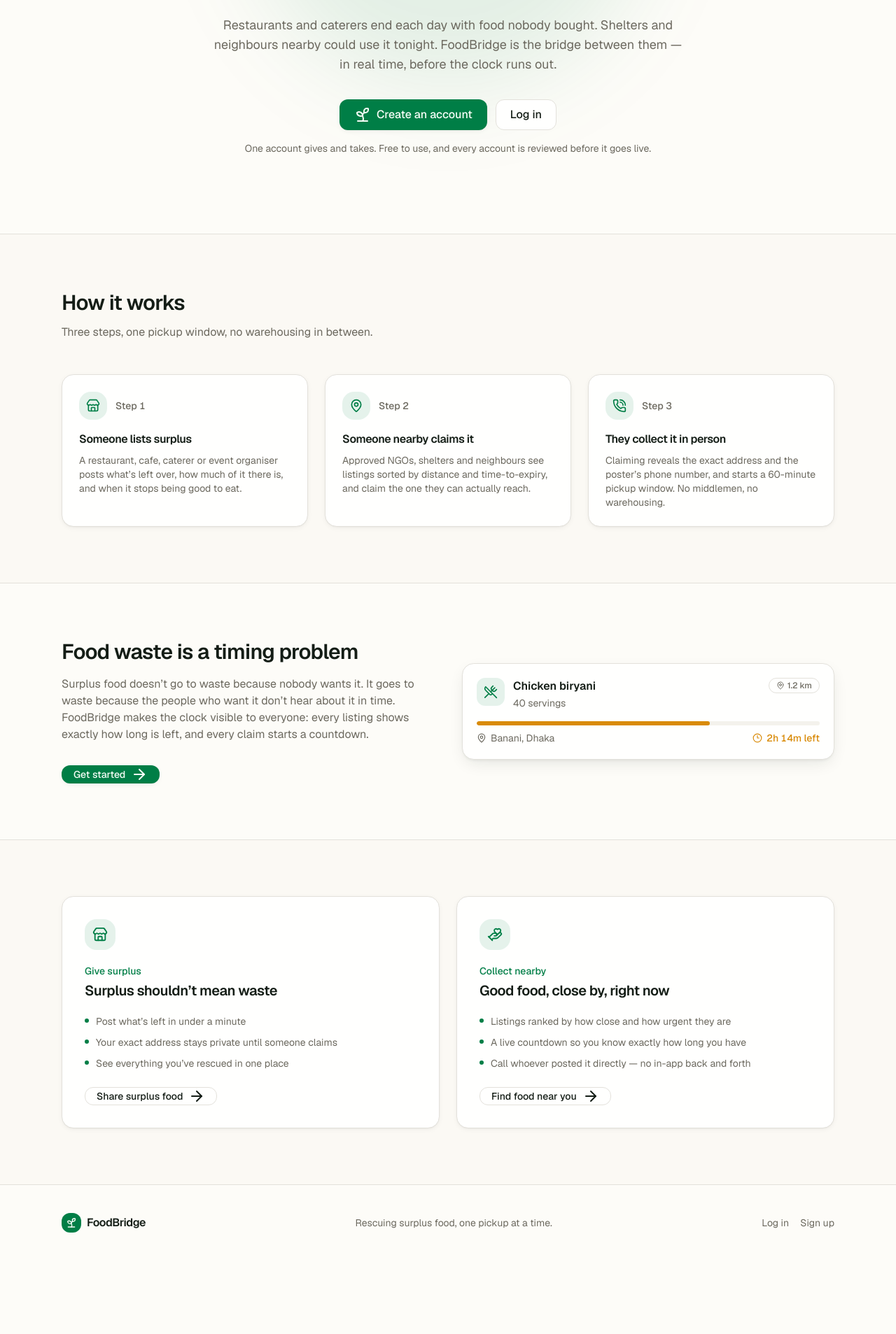
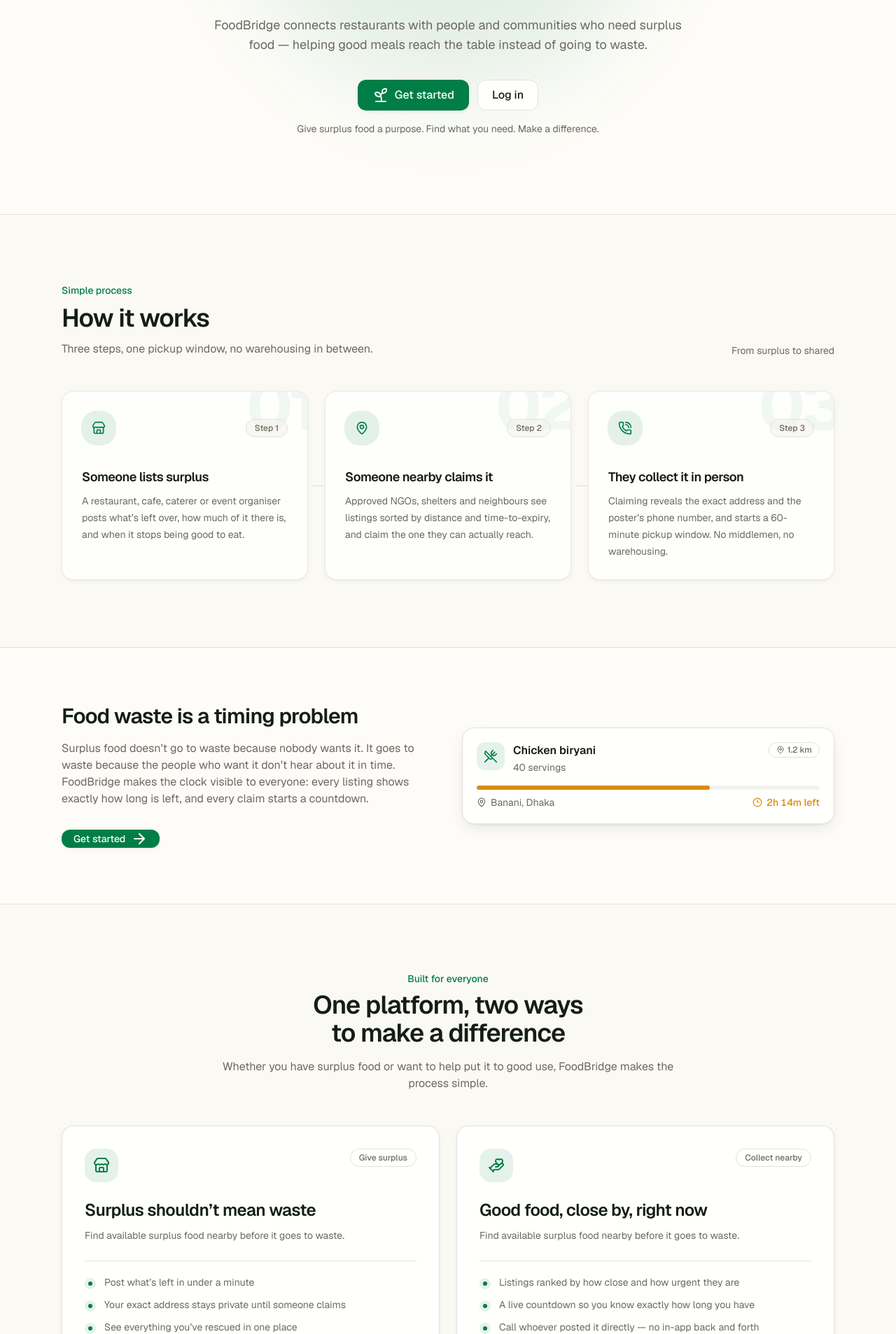
Before and after one commit to NoobCoderClub/FoodBridge, a Next.js app in the folder apps/client/: page / in a window 1280 px wide. Shown: the part 353-2260 px from the top of the page at 70% size. Before the commit the page ends 2155 px from the top, so only its background shows below. Built offline with nearby package versions, Linux system fonts and the light colour scheme.

Commit message:
Redesign/client homepage (#60)
* redesign/client-homepage

* homepage hero, process, audience card design

```diff
--- a/apps/client/src/app/page.tsx
+++ b/apps/client/src/app/page.tsx
@@ -90,8 +90,9 @@
         <section className="relative overflow-hidden">
           <div
             aria-hidden="true"
-            className="pointer-events-none absolute -top-40 left-1/2 size-[36rem] -translate-x-1/2 rounded-full bg-primary/10 blur-3xl"
+            className="pointer-events-none absolute -top-40 left-1/2 size-144 -translate-x-1/2 rounded-full bg-primary/10 blur-3xl"
           />
+
           <div className="relative mx-auto w-full max-w-6xl px-4 py-20 sm:px-6 sm:py-28">
             <div className="mx-auto max-w-3xl text-center">
               <span className="inline-flex items-center gap-2 rounded-full border border-border bg-card px-3 py-1 text-sm text-muted-foreground shadow-soft">
@@ -100,28 +101,27 @@
               </span>
 
               <h1 className="mt-6 text-4xl font-semibold tracking-tight text-balance sm:text-5xl lg:text-6xl">
-                Surplus food, redistributed <span className="text-primary">before it spoils</span>.
+                Good food deserves a <span className="text-primary">second chance.</span>
               </h1>
 
               <p className="mx-auto mt-6 max-w-2xl text-lg text-muted-foreground text-pretty">
-                Restaurants and caterers end each day with food nobody bought. Shelters and
-                neighbours nearby could use it tonight. FoodBridge is the bridge between them — in
-                real time, before the clock runs out.
+                FoodBridge connects restaurants with people and communities who need surplus food —
+                helping good meals reach the table instead of going to waste.
               </p>
 
               <div className="mt-9 flex flex-col justify-center gap-3 sm:flex-row">
                 <Button size="lg" render={<Link href="/signup" />}>
                   <Sprout aria-hidden="true" />
-                  Create an account
+                  Get started
                 </Button>
+
                 <Button size="lg" variant="outline" render={<Link href="/login" />}>
                   Log in
                 </Button>
               </div>
 
               <p className="mt-4 text-sm text-muted-foreground">
-                One account gives and takes. Free to use, and every account is reviewed before it
-                goes live.
+                Give surplus food a purpose. Find what you need. Make a difference.
               </p>
             </div>
           </div>
@@ -129,31 +129,84 @@
 
         {/* How it works */}
         <section className="border-t border-border bg-muted/30">
-          <div className="mx-auto w-full max-w-6xl px-4 py-20 sm:px-6">
+          <div className="mx-auto w-full max-w-6xl px-4 py-20 sm:px-6 sm:py-24">
+            {/* Section Header */}
+            <div className="flex flex-col gap-4 sm:flex-row sm:items-end sm:justify-between">
               <div className="max-w-2xl">
-              <h2 className="text-3xl font-semibold tracking-tight">How it works</h2>
+                <span className="text-sm font-medium text-primary">Simple process</span>
+
+                <h2 className="mt-2 text-3xl font-semibold tracking-tight sm:text-4xl">
+                  How it works
+                </h2>
+
                 <p className="mt-3 text-muted-foreground">
                   Three steps, one pickup window, no warehousing in between.
                 </p>
               </div>
 
-            <ol className="mt-12 grid gap-6 md:grid-cols-3">
+              <div className="hidden text-sm text-muted-foreground sm:block">
+                From surplus to shared
+              </div>
+            </div>
+
+            {/* Steps */}
+            <ol className="mt-12 grid gap-5 md:grid-cols-3 md:gap-6">
               {STEPS.map((step, index) => (
-                <li key={step.title}>
-                  <Card className="h-full gap-4 p-6">
-                    <div className="flex items-center gap-3">
-                      <span className="flex size-10 items-center justify-center rounded-xl bg-primary/10 text-primary">
+                <li key={step.title} className="group relative">
+                  <Card
+                    className="
+              relative h-full overflow-hidden border-border/70
+              bg-card/80 p-6 shadow-sm
+              transition-all duration-300
+              hover:-translate-y-1 hover:shadow-lg
+              sm:p-7
+            "
+                  >
+                    {/* Background number */}
+                    <span
+                      aria-hidden="true"
+                      className="
+                pointer-events-none absolute -right-3 -top-7
+                text-8xl font-bold tracking-tighter
+                text-primary/5 transition-colors duration-300
+                group-hover:text-primary/10
+              "
+                    >
+                      {String(index + 1).padStart(2, '0')}
+                    </span>
+
+                    {/* Top row */}
+                    <div className="relative flex items-center justify-between">
+                      <div className="flex size-12 items-center justify-center rounded-2xl bg-primary/10 text-primary ring-1 ring-primary/10 transition-transform duration-300 group-hover:scale-105">
                         <step.icon className="size-5" aria-hidden="true" />
-                      </span>
-                      <span className="tabular text-sm font-medium text-muted-foreground">
+                      </div>
+
+                      <span className="rounded-full border border-border bg-muted/50 px-3 py-1 text-xs font-medium text-muted-foreground">
                         Step {index + 1}
                       </span>
                     </div>
-                    <div>
-                      <h3 className="font-semibold">{step.title}</h3>
-                      <p className="mt-2 text-sm text-muted-foreground">{step.body}</p>
+
+                    {/* Content */}
+                    <div className="relative mt-8">
+                      <h3 className="text-lg font-semibold tracking-tight">{step.title}</h3>
+
+                      <p className="mt-2 text-sm leading-6 text-muted-foreground">{step.body}</p>
                     </div>
+
+                    {/* Bottom accent */}
+                    <div className="absolute inset-x-0 bottom-0 h-0.5 origin-left scale-x-0 bg-primary transition-transform duration-300 group-hover:scale-x-100" />
                   </Card>
+
+                  {/* Connector */}
+                  {index < STEPS.length - 1 && (
+                    <div
+                      aria-hidden="true"
+                      className="
+                absolute left-[calc(100%+6px)] top-1/2 hidden
+                h-px w-4 bg-border md:block
+              "
+                    />
+                  )}
                 </li>
               ))}
             </ol>
@@ -222,36 +275,71 @@
 
         {/* Audience split */}
         <section className="border-t border-border bg-muted/30">
-          <div className="mx-auto w-full max-w-6xl px-4 py-20 sm:px-6">
+          <div className="mx-auto w-full max-w-6xl px-4 py-20 sm:px-6 lg:py-24">
+            {/* Section heading */}
+            <div className="mx-auto mb-12 max-w-2xl text-center">
+              <p className="text-sm font-medium text-primary">Built for everyone</p>
+              <h2 className="mt-2 text-3xl font-semibold tracking-tight text-balance sm:text-4xl">
+                One platform, two ways to make a difference
+              </h2>
+              <p className="mt-4 text-muted-foreground">
+                Whether you have surplus food or want to help put it to good use, FoodBridge makes
+                the process simple.
+              </p>
+            </div>
+            {/* Audience cards */}
             <div className="grid gap-6 md:grid-cols-2">
               {AUDIENCES.map((audience) => (
-                <Card key={audience.eyebrow} className="gap-5 p-8">
-                  <span className="flex size-11 items-center justify-center rounded-xl bg-primary/10 text-primary">
-                    <audience.icon className="size-5.5" aria-hidden="true" />
+                <Card
+                  key={audience.eyebrow}
+                  className="group relative gap-6 overflow-hidden p-7 transition-shadow hover:shadow-md sm:p-8"
+                >
+                  {/* Icon + label */}
+                  <div className="flex items-start justify-between gap-4">
+                    <span className="flex size-12 shrink-0 items-center justify-center rounded-xl bg-primary/10 text-primary">
+                      <audience.icon className="size-6" aria-hidden="true" />
                     </span>
+                    <span className="rounded-full border border-border px-3 py-1 text-xs font-medium text-muted-foreground">
+                      {audience.eyebrow}
+                    </span>
+                  </div>
+                  {/* Heading */}
                   <div>
-                    <p className="text-sm font-medium text-primary">{audience.eyebrow}</p>
-                    <h3 className="mt-1 text-xl font-semibold">{audience.title}</h3>
+                    <h3 className="text-2xl font-semibold tracking-tight">{audience.title}</h3>
+                    <p className="mt-2 text-sm leading-6 text-muted-foreground">
+                      {audience.eyebrow === 'For businesses'
+                        ? "Turn today's surplus into an opportunity to help someone nearby."
+                        : 'Find available surplus food nearby before it goes to waste.'}
+                    </p>
                   </div>
-                  <ul className="space-y-2.5">
+                  {/* Benefits */}
+                  <ul className="space-y-3 border-t border-border pt-5">
                     {audience.points.map((point) => (
-                      <li key={point} className="flex items-start gap-2.5 text-sm">
+                      <li key={point} className="flex items-start gap-3 text-sm">
                         <span
                           aria-hidden="true"
-                          className="mt-1.5 size-1.5 shrink-0 rounded-full bg-primary"
-                        />
-                        <span className="text-muted-foreground">{point}</span>
+                          className="mt-1 flex size-4 shrink-0 items-center justify-center rounded-full bg-primary/10 text-primary"
+                        >
+                          <span className="size-1.5 rounded-full bg-primary" />
+                        </span>
+                        <span className="leading-5 text-muted-foreground">{point}</span>
                       </li>
                     ))}
                   </ul>
+                  {/* CTA */}
+                  <div className="mt-auto pt-1">
                     <Button
                       variant="outline"
-                    className="mt-1 w-fit"
+                      className="group-hover:border-primary group-hover:text-primary"
                       render={<Link href={audience.href} />}
                     >
                       {audience.cta}
-                    <ArrowRight aria-hidden="true" />
+                      <ArrowRight
+                        className="transition-transform group-hover:translate-x-0.5"
+                        aria-hidden="true"
+                      />
                     </Button>
+                  </div>
                 </Card>
               ))}
             </div>
```
Also changed, not shown: 1 other file (tests, documents, lock files or other folders). Lines whose indentation alone changed are shown as unchanged.
